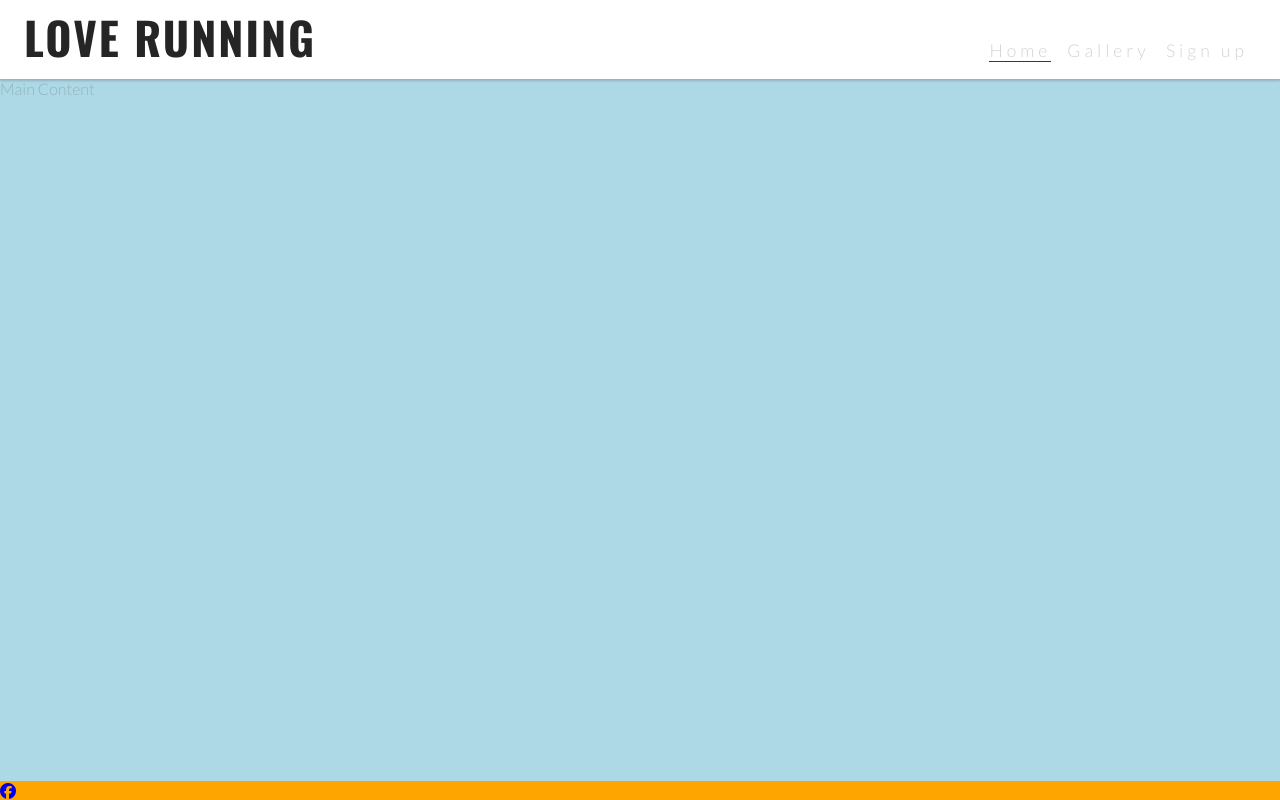
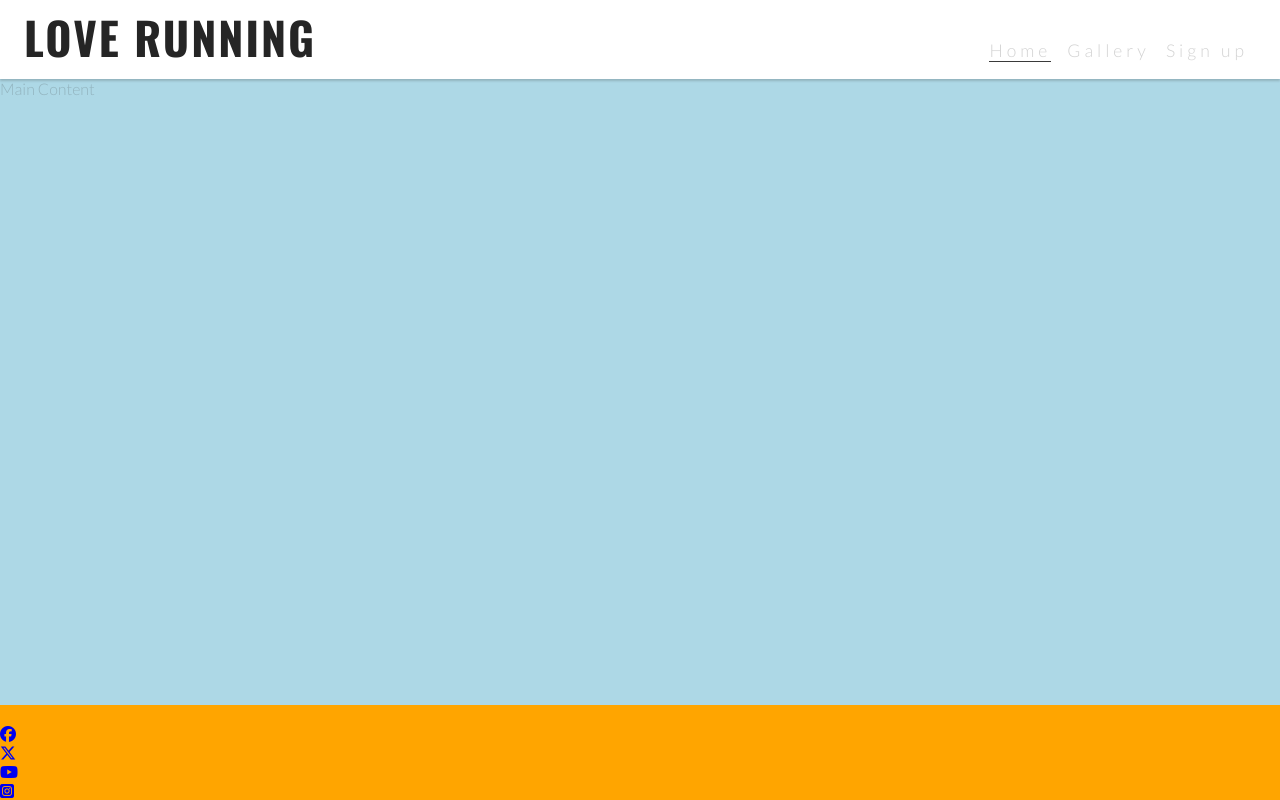
Before and after one commit to queenisabaer/love-running, a plain HTML site: page index.html in a window 1280 px wide. Drawn offline with nearby package versions, Linux system fonts and the light colour scheme.

Commit message:
add remaining links to footer and change navbar burger element

```diff
--- a/index.html
+++ b/index.html
@@ -41,7 +41,7 @@
         <h1 id="logo">Love Running</h1>
       </a>
       <input type="checkbox" id="nav-toggle" name="nav-toggle" />
-      <label for="nav-toggle" class="nav-toggle-label">X</label>
+      <label for="nav-toggle" class="nav-toggle-label"><i class="fa-solid fa-bars"></i></label>
       <nav>
         <ul id="menu">
           <li><a href="" class="active">Home</a></li>
@@ -58,13 +58,21 @@
     <footer>
       <ul>
         <li>
-          <a
-            href="https://www.facebook.com/"
-            target="_blank"
-            rel="noopener"
-            aria-label="Visit our Facebook page (opens in a new tab)"
-            ><i class="fa-brands fa-facebook"></i></a
-          >
+        <li>
+            <a href="https://www.facebook.com/" target="_blank" rel="noopener"
+                aria-label="Visit our Facebook page (opens in a new tab)"><i class="fa-brands fa-facebook"></i></a>
+        </li>
+        <li>
+            <a href="https://www.twitter.com/" target="_blank" rel="noopener"
+                aria-label="Visit our Twitter page (opens in a new tab)"><i class="fa-brands fa-x-twitter"></i></i></a>
+        </li>
+        <li>
+            <a href="https://www.youtube.com/" target="_blank" rel="noopener"
+                aria-label="Visit our YouTube page (opens in a new tab)"><i class="fa-brands fa-youtube"></i></i></i></a>
+        </li>
+        <li>
+            <a href="https://www.instagram.com/" target="_blank" rel="noopener"
+                aria-label="Visit our Instagram page (opens in a new tab)"><i class="fa-brands fa-square-instagram"></i></i></i></a>
         </li>
       </ul>
     </footer>
```
